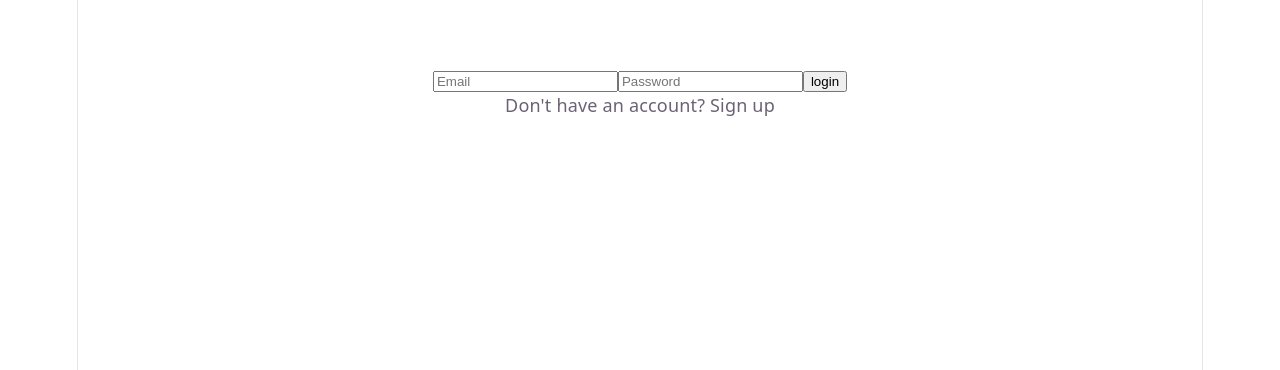
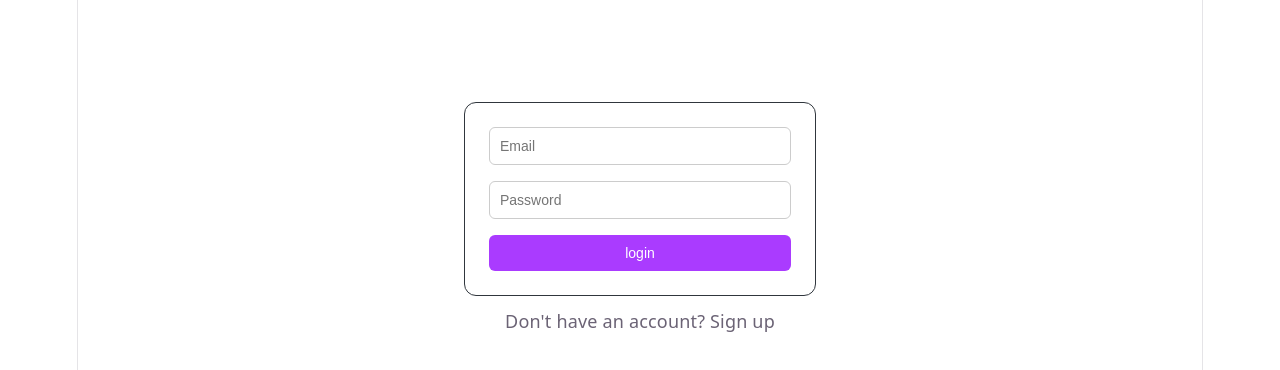
Before and after one commit to Akanha17/daily-stack, a React (Vite) app: page / in a window 1280 px wide. Shown: the top 370 px of the page. Built offline with nearby package versions, Linux system fonts and the light colour scheme; no server answers.

Commit message:
Style fixes for auth card

```diff
--- a/src/components/authentication/Auth.tsx
+++ b/src/components/authentication/Auth.tsx
@@ -39,11 +39,11 @@ function Auth({setUser}){
     }
 
     return (
-        <div>
+        <div className="container">
             <h1>Authentication</h1>
-            <form onSubmit={ submit }>
-                <input type="email" placeholder="Email" value={email} onChange={(e) => setEmail(e.target.value)} />
-                <input type="password" placeholder="Password" value={password} onChange={(e) => setPassword(e.target.value)} />
+            <form onSubmit={ submit } className="form">
+                <input type="email" placeholder="Email" value={email} onChange={(e) => setEmail(e.target.value)} tabIndex={0} />
+                <input type="password" placeholder="Password" value={password} onChange={(e) => setPassword(e.target.value)} tabIndex={0} />
                 <button type="submit"> {mode === 'signup' ? 'Sign Up' : 'login'} </button>
             </form>
             {
--- a/src/components/authentication/auth.css
+++ b/src/components/authentication/auth.css
@@ -0,0 +1,32 @@
+.container{
+    display: flex;
+    flex-direction: column;
+    gap: 12px;
+    min-width: 400px;
+    background-color: rgba( 150, green, blue, alpha);
+}
+.form{
+    margin: 0;
+    background-color: #fff0;
+}
+.form input{
+    padding: 10px;
+    font-size: 14px;
+    border: 1px solid #ccc;
+    border-radius: 6px;
+}
+.form button{
+    padding: 10px;
+    font-size: 14px;
+    background-color: var(--accent);
+    color: white;
+    border: none;
+    border-radius: 6px;
+    cursor: pointer;
+}
+.link{
+    cursor: pointer;
+}
+.link:hover{
+    text-decoration: underline;
+}
```
